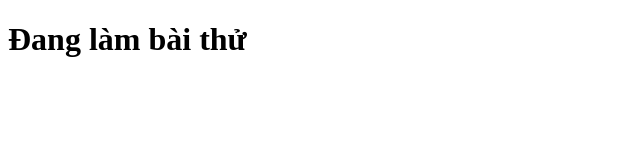
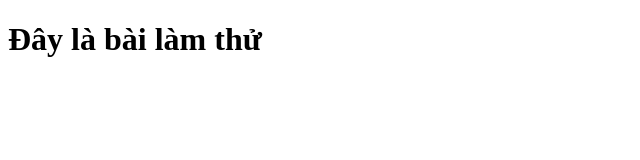
Before and after one commit to THylu/Gitbranches, a plain HTML site: page index.html in a window 1280 px wide. Shown: the whole page, without its empty margins (0-640 px from the left). Drawn offline with Linux system fonts and the light colour scheme.

Commit message:
2nd commit

```diff
--- a/index.html
+++ b/index.html
@@ -6,6 +6,6 @@
     <title>Làm bài tập</title>
   </head>
   <body>
-    <h1>Đang làm bài thử</h1>
+    <h1>Đây là bài làm thử</h1>
   </body>
 </html>
```
